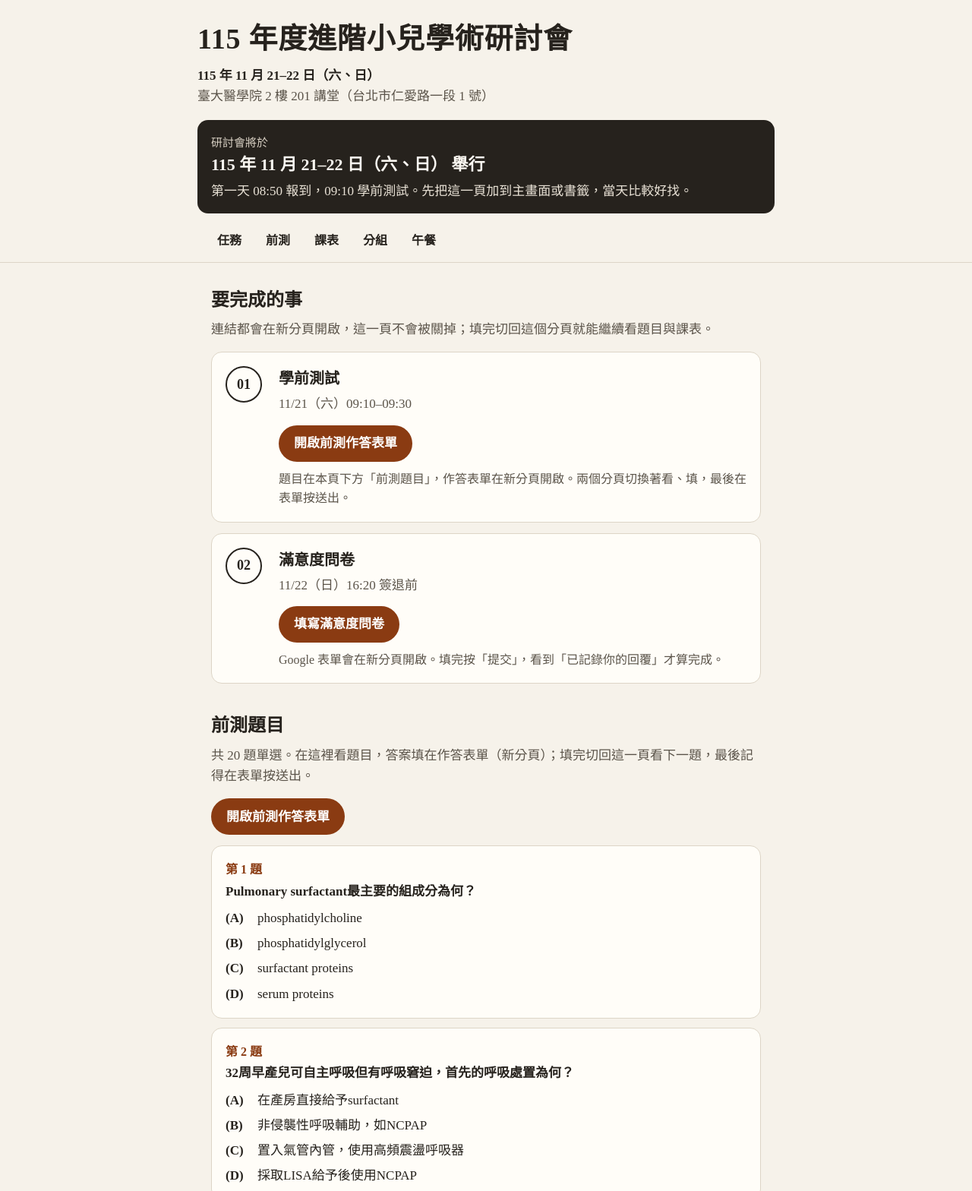
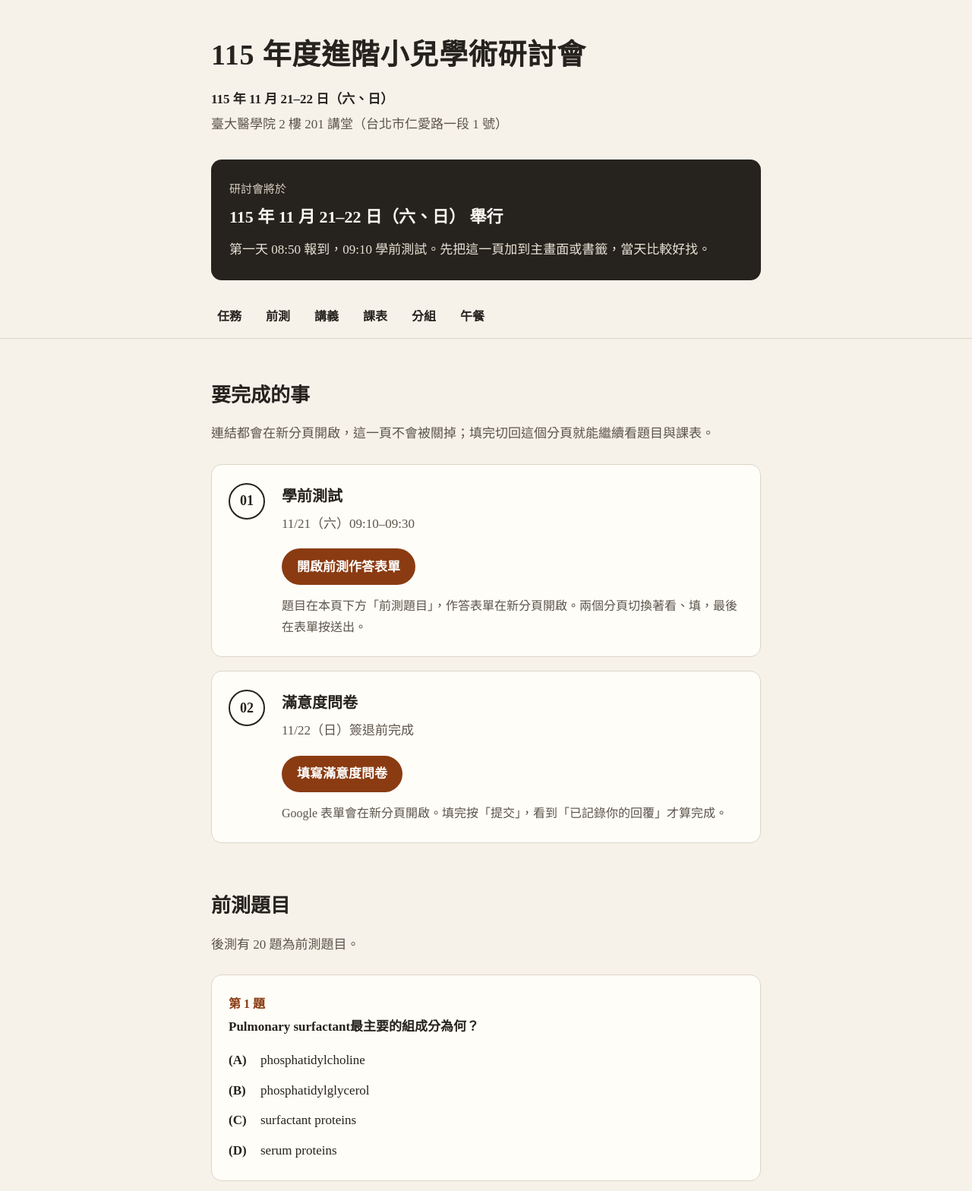
Before and after one commit to 0910211-Tina/pedi-symposium-115, a plain HTML site: page index.html in a window 1280 px wide. Shown: the top 1568 px of the page at 76% size. Drawn offline with Linux system fonts and the light colour scheme.

Commit message:
版面加寬留白、新增講義分頁、前測頁改為後測題目說明、滿意度改簽退前完成、移除天候提醒
Co-Authored-By: Claude Opus 5.5 <noreply@anthropic.com>
Claude-Session: https://claude.ai/code/session_01MRDE8KaYWatkEFiyQKHgfq

```diff
--- a/index.html
+++ b/index.html
@@ -691,27 +691,28 @@ svg.leaflet-image-layer.leaflet-interactive path {
 }
 * { box-sizing: border-box; }
 html, body { overflow-x: clip; }
-body { margin: 0; background: var(--paper); color: var(--ink); font-family: var(--font); font-size: 17px; line-height: 1.6; -webkit-text-size-adjust: 100%; }
+body { margin: 0; background: var(--paper); color: var(--ink); font-family: var(--font); font-size: 17px; line-height: 1.75; -webkit-text-size-adjust: 100%; }
 a { color: var(--accent); }
 :focus-visible { outline: 3px solid var(--accent); outline-offset: 2px; border-radius: 6px; }
 .wrap { max-width: 760px; margin: 0 auto; padding: 0 18px; }
 
 /* header */
-header.hero { padding: 28px 0 8px; }
-.hero h1 { font-size: clamp(26px, 6.4vw, 38px); line-height: 1.25; margin: 0 0 10px; letter-spacing: .02em; }
-.hero .meta { color: var(--muted); margin: 0; }
+header.hero { padding-top: 48px; padding-bottom: 20px; }
+.hero h1 { font-size: clamp(26px, 6.4vw, 38px); line-height: 1.3; margin: 0 0 18px; letter-spacing: .02em; }
+.hero .meta { color: var(--muted); margin: 0; line-height: 1.9; }
 .hero .meta strong { color: var(--ink); font-weight: 700; }
 
 nav.jump { position: sticky; top: 0; z-index: 20; background: rgba(246,242,234,.94); backdrop-filter: blur(6px); border-bottom: 1px solid var(--line); }
-nav.jump ul { display: flex; gap: 4px; list-style: none; margin: 0 auto; padding: 6px 12px; max-width: 760px; }
+nav.jump ul { display: flex; gap: 4px; list-style: none; margin: 0 auto; padding: 6px 12px; max-width: 760px; overflow-x: auto; scrollbar-width: none; }
+nav.jump li { flex: none; }
 nav.jump a { display: flex; align-items: center; justify-content: center; min-height: 44px; padding: 0 14px; border-radius: 999px; text-decoration: none; color: var(--ink); font-weight: 700; font-size: 16px; }
 nav.jump a:hover { background: var(--block); }
 
-section { padding: 30px 0 6px; scroll-margin-top: 64px; }
-h2 { font-size: 24px; margin: 0 0 6px; }
-.lead { color: var(--muted); margin: 0 0 16px; }
-
-.card { background: var(--card); border: 1px solid var(--line); border-radius: var(--radius); padding: 18px; }
+section { padding: 52px 0 8px; scroll-margin-top: 72px; }
+h2 { font-size: 26px; margin: 0 0 12px; }
+.lead { color: var(--muted); margin: 0 0 24px; line-height: 1.85; }
+
+.card { background: var(--card); border: 1px solid var(--line); border-radius: var(--radius); padding: 24px 22px; }
 
 /* LINE notice */
 .notice { margin: 14px 0 0; padding: 14px 16px; border-radius: var(--radius); background: var(--warn-soft); border: 1px solid #E8D3A6; }
@@ -719,11 +720,11 @@ h2 { font-size: 24px; margin: 0 0 6px; }
 .notice .row { display: flex; flex-wrap: wrap; gap: 8px; }
 
 /* now card */
-.now { margin-top: 18px; background: var(--ink); color: #FBF8F2; border-radius: var(--radius); padding: 18px 18px 16px; }
-.now .label { font-size: 15px; color: #D9D1C4; margin: 0 0 2px; }
-.now .what { font-size: 22px; font-weight: 700; margin: 0; line-height: 1.35; }
-.now .sub { margin: 6px 0 0; color: #E9E2D6; }
-.now .btn { margin-top: 12px; }
+.now { margin-top: 30px; background: var(--ink); color: #FBF8F2; border-radius: var(--radius); padding: 26px 24px 24px; }
+.now .label { font-size: 15px; color: #D9D1C4; margin: 0 0 8px; }
+.now .what { font-size: 22px; font-weight: 700; margin: 0; line-height: 1.45; }
+.now .sub { margin: 12px 0 0; color: #E9E2D6; line-height: 1.8; }
+.now .btn { margin: 20px 10px 0 0; }
 .now .btn.primary { background: #F4E4D7; color: var(--ink); }
 
 /* buttons */
@@ -737,20 +738,20 @@ h2 { font-size: 24px; margin: 0 0 6px; }
 .btn.small { min-height: 44px; padding: 0 16px; font-size: 16px; }
 
 /* tasks */
-.tasks { display: grid; gap: 14px; }
+.tasks { display: grid; gap: 18px; }
 .task { display: grid; grid-template-columns: 56px minmax(0, 1fr); gap: 4px 14px; align-items: start; }
 .task .num { grid-row: span 3; width: 48px; height: 48px; border-radius: 50%; border: 2px solid var(--ink); display: flex; align-items: center; justify-content: center; font-weight: 700; font-size: 18px; }
 .task h3 { margin: 0; font-size: 20px; }
 .task .when { margin: 0; color: var(--muted); }
-.task .actions { display: flex; flex-wrap: wrap; gap: 8px; margin-top: 10px; }
-.task .tip { margin: 10px 0 0; font-size: 16px; color: var(--muted); }
+.task .actions { display: flex; flex-wrap: wrap; gap: 10px; margin-top: 14px; }
+.task .tip { margin: 14px 0 0; font-size: 16px; color: var(--muted); }
 
 /* schedule */
 .tabs { display: flex; gap: 8px; margin: 0 0 14px; }
 .tabs button { flex: 1; min-height: 48px; border-radius: 999px; border: 1.5px solid var(--ink); background: transparent; color: var(--ink); font: inherit; font-weight: 700; font-size: 17px; cursor: pointer; }
 .tabs button[aria-selected="true"] { background: var(--ink); color: #FBF8F2; }
 .sched { list-style: none; margin: 0; padding: 0; }
-.sched li { display: grid; grid-template-columns: 104px minmax(0, 1fr); gap: 2px 14px; padding: 12px 0; border-top: 1px solid var(--line); }
+.sched li { display: grid; grid-template-columns: 104px minmax(0, 1fr); gap: 4px 16px; padding: 16px 0; border-top: 1px solid var(--line); }
 .sched li:first-child { border-top: 0; }
 .sched .t { font-variant-numeric: tabular-nums; font-weight: 700; white-space: nowrap; }
 .sched .topic { font-weight: 700; }
@@ -787,7 +788,7 @@ h2 { font-size: 24px; margin: 0 0 6px; }
 .mk-origin { display: inline-flex; align-items: center; white-space: nowrap; height: 30px; padding: 0 10px; border-radius: 8px; background: var(--accent); color: #FFFFFF; border: 2.5px solid #FFFFFF; box-shadow: 0 1px 4px rgba(0,0,0,.35); font: 700 15px/1 var(--font); }
 .leaflet-popup-content { font: 15px/1.5 var(--font); }
 .leaflet-container a.leaflet-popup-close-button { width: 32px; height: 32px; font-size: 22px; }
-.food { list-style: none; margin: 0; padding: 0; display: grid; gap: 10px; }
+.food { list-style: none; margin: 0; padding: 0; display: grid; gap: 14px; }
 .food li { display: grid; grid-template-columns: 40px minmax(0, 1fr); gap: 0 12px; padding: 14px; background: var(--card); border: 1px solid var(--line); border-radius: var(--radius); scroll-margin-top: 70px; }
 .food li.dim { opacity: .55; }
 .food li.hl { border-color: var(--accent); box-shadow: 0 0 0 2px var(--accent) inset; }
@@ -800,14 +801,10 @@ h2 { font-size: 24px; margin: 0 0 6px; }
 .food .links a { display: inline-flex; align-items: center; min-height: 44px; padding: 0 14px; border: 1.5px solid var(--ink); border-radius: 999px; color: var(--ink); text-decoration: none; font-weight: 700; font-size: 15px; }
 .food .links button { display: inline-flex; align-items: center; min-height: 44px; padding: 0 14px; border: 0; border-radius: 999px; background: var(--block); color: var(--ink); font: inherit; font-weight: 700; font-size: 15px; cursor: pointer; }
 
-.quizbar { display: flex; flex-wrap: wrap; align-items: center; gap: 10px; margin: 0 0 14px; }
-.quizbar + .quiz { margin-top: 0; }
-#quiz-bottom { margin: 14px 0 0; }
-.quiznote { color: var(--muted); font-size: 16px; }
-.quiz { list-style: none; margin: 0; padding: 0; display: grid; gap: 12px; }
+.quiz { list-style: none; margin: 0; padding: 0; display: grid; gap: 16px; }
 .quiz .qn { margin: 0 0 2px; font-weight: 700; color: var(--accent); font-size: 16px; }
-.quiz .qt { margin: 0 0 8px; font-weight: 700; }
-.opts { list-style: none; margin: 0; padding: 0; display: grid; gap: 6px; }
+.quiz .qt { margin: 0 0 14px; font-weight: 700; line-height: 1.7; }
+.opts { list-style: none; margin: 0; padding: 0; display: grid; gap: 10px; }
 .opts li { display: grid; grid-template-columns: 36px minmax(0, 1fr); gap: 6px; overflow-wrap: anywhere; }
 .opts .ol { font-weight: 700; }
 .memlist { list-style: none; margin: 10px 0 0; padding: 0; display: grid; grid-template-columns: repeat(auto-fill, minmax(150px, 1fr)); gap: 4px 12px; font-size: 16px; }
@@ -846,6 +843,7 @@ footer { padding: 26px 0 120px; color: var(--muted); font-size: 15px; }
   <ul>
     <li><a href="#tasks">任務</a></li>
     <li><a href="#quiz">前測</a></li>
+    <li><a href="#handout">講義</a></li>
     <li><a href="#schedule">課表</a></li>
     <li><a href="#groups">分組</a></li>
     <li><a href="#lunch">午餐</a></li>
@@ -861,10 +859,14 @@ footer { padding: 26px 0 120px; color: var(--muted); font-size: 15px; }
 
   <section id="quiz" aria-labelledby="quiz-h">
     <h2 id="quiz-h">前測題目</h2>
-    <p class="lead">共 20 題單選。在這裡看題目，答案填在作答表單（新分頁）；填完切回這一頁看下一題，最後記得在表單按送出。</p>
-    <div class="quizbar" id="quiz-top"></div>
+    <p class="lead">後測有 20 題為前測題目。</p>
     <ol class="quiz" id="quiz-list"></ol>
-    <div class="quizbar" id="quiz-bottom"></div>
+  </section>
+
+  <section id="handout" aria-labelledby="handout-h">
+    <h2 id="handout-h">講義</h2>
+    <p class="lead">研討會不印紙本講義，請用下方連結開啟（新分頁）。</p>
+    <div id="handout-body"></div>
   </section>
 
   <section id="schedule" aria-labelledby="sched-h">
@@ -921,13 +923,13 @@ const EVENT = {
 const LINKS = {
   pretest:  { url: "https://reurl.cc/qaxay3", label: "開啟前測作答表單" },        // 學會網站
   feedback: { url: "https://docs.google.com/forms/d/e/1FAIpQLSdm8SJQNIsyYrUaCoQ2xLfvck4O0gixe_rsJNexzVwD7S35jQ/viewform", label: "填寫滿意度問卷" },      // Google 表單
-  handout:  { url: "", label: "下載講義（學會網站）" },
+  handout:  { url: "https://reurl.cc/dON6A6", label: "開啟講義" },
 };
 
 const TASKS = [
   { id: "pretest",  title: "學前測試", at: "2026-11-21T09:10", until: "2026-11-21T09:30", when: "11/21（六）09:10–09:30",
     tip: "題目在本頁下方「前測題目」，作答表單在新分頁開啟。兩個分頁切換著看、填，最後在表單按送出。" },
-  { id: "feedback", title: "滿意度問卷", at: "2026-11-22T16:20", until: "2026-11-22T16:40", when: "11/22（日）16:20 簽退前",
+  { id: "feedback", title: "滿意度問卷", at: "2026-11-22T16:20", until: "2026-11-22T16:40", when: "11/22（日）簽退前完成",
     tip: "Google 表單會在新分頁開啟。填完按「提交」，看到「已記錄你的回覆」才算完成。" },
 ];
 
@@ -1193,9 +1195,8 @@ const FOOD = [
 const RULES = [
   "全程參與並完成學前測試、學後測試合格，才會發給進階小兒訓練證書；需要學分者須全程出席並完成簽到、簽退。",
   "本研討會不提供午餐與點心，請參考上方午餐清單。",
-  "不印紙本講義，講義會放在學會網站的課程公告。",
+  "不印紙本講義，講義請見上方「講義」。",
   "研討會全程禁止錄影、錄音。",
-  "活動因天候等因素取消時，學會會在網站、Facebook 粉專與 LINE 公告。",
 ];
 
 /* ═══════════════ 以下為程式，平常不用改 ═══════════════ */
@@ -1319,12 +1320,6 @@ document.addEventListener("visibilitychange", () => { if (document.visibilitySta
 
 /* ---------- 前測題目 ---------- */
 function renderQuiz() {
-  const L = LINKS.pretest;
-  const bar = linkOK(L.url)
-    ? `<a class="btn primary" href="${esc(L.url)}" target="_blank" rel="noopener">${esc(L.label)}</a>`
-    : `<span class="btn" aria-disabled="true">作答連結準備中</span>`;
-  $("#quiz-top").innerHTML = bar;
-  $("#quiz-bottom").innerHTML = bar + `<span class="quiznote">20 題都填完了嗎？請在表單按送出。</span>`;
   $("#quiz-list").innerHTML = PRETEST_QUESTIONS.map((q, i) => `
     <li class="card" id="q${i + 1}">
       <p class="qn">第 ${i + 1} 題</p>
@@ -1504,8 +1499,10 @@ function renderStatic() {
   document.title = `${EVENT.title}｜學員專區`;
   $("#ev-title").textContent = EVENT.title;
   $("#ev-meta").innerHTML = `<strong>${esc(EVENT.dates)}</strong><br>${esc(EVENT.place)}（${esc(EVENT.address)}）`;
-  $("#rule-list").innerHTML = RULES.map(r => `<li>${esc(r)}</li>`).join("") +
-    `<li>講義：${linkOK(LINKS.handout.url) ? `<a href="${esc(LINKS.handout.url)}" target="_blank" rel="noopener">${esc(LINKS.handout.label)}</a>` : "連結準備中，研討會當週會公布在學會網站。"}</li>`;
+  $("#rule-list").innerHTML = RULES.map(r => `<li>${esc(r)}</li>`).join("");
+  $("#handout-body").innerHTML = linkOK(LINKS.handout.url)
+    ? `<a class="btn primary" href="${esc(LINKS.handout.url)}" target="_blank" rel="noopener">${esc(LINKS.handout.label)}</a>`
+    : `<span class="btn" aria-disabled="true">連結準備中</span>`;
   $("#foot").innerHTML = `主辦：台灣呼吸治療學會、國立臺灣大學醫學院附設醫院呼吸診療科`;
 }
 
```
